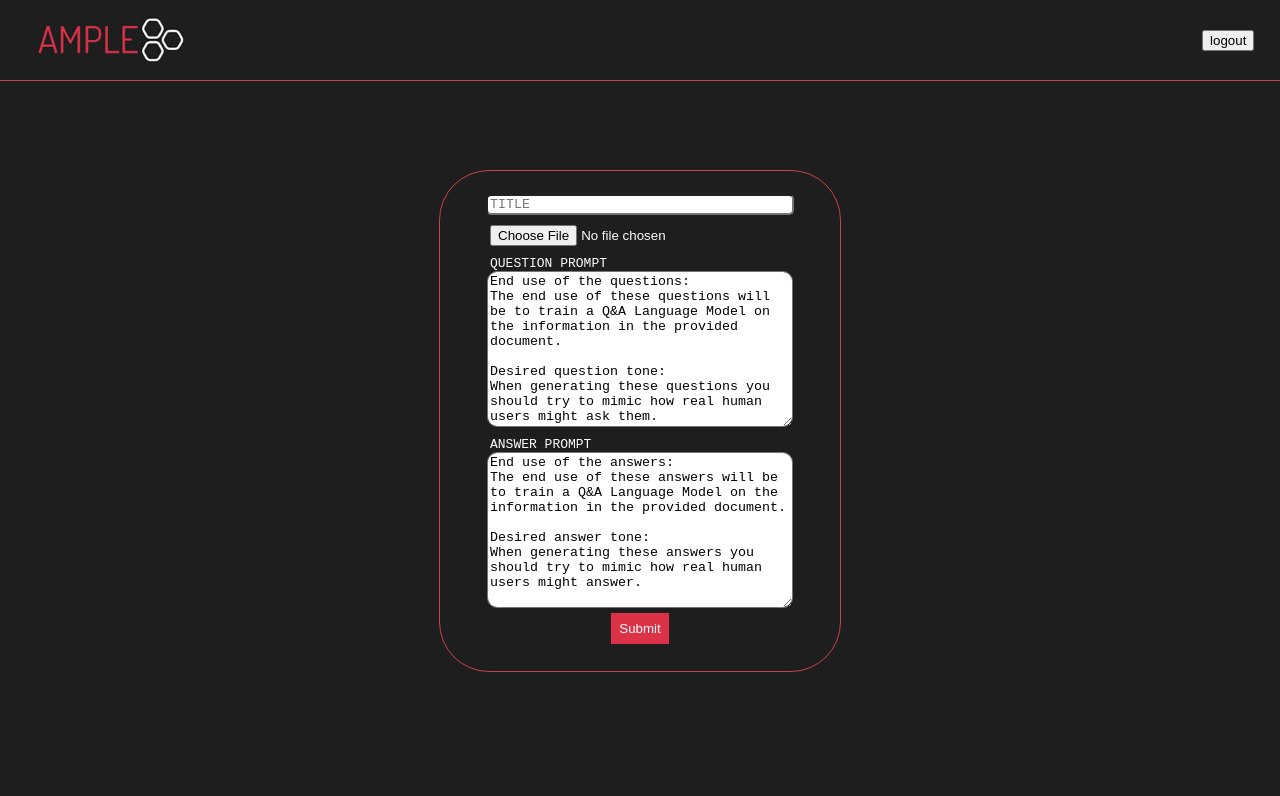
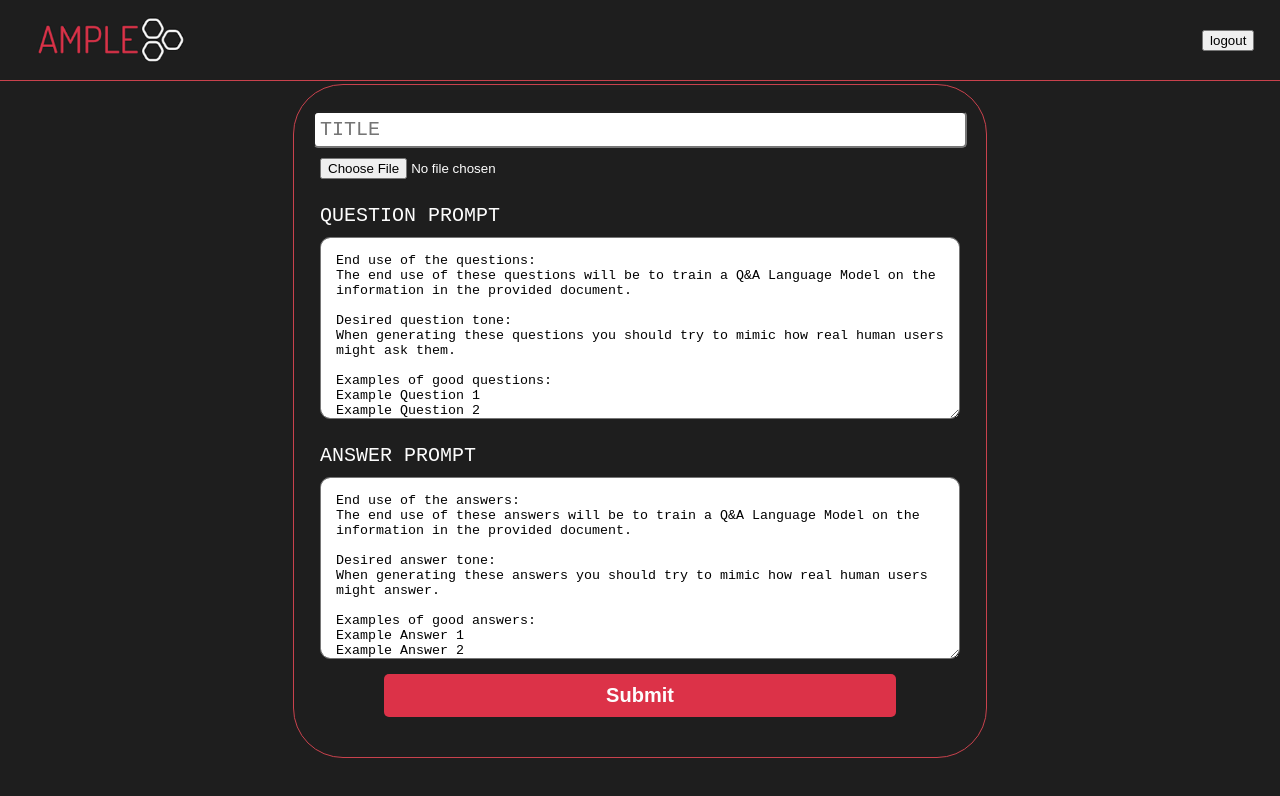
Before and after one commit to Ample-Research/ample-ui-beta, a React (Create React App) app: page /signedIn in a window 1280 px wide. Shown: the top 796 px of the page. Built offline with nearby package versions, Linux system fonts and the light colour scheme; no server answers.

Commit message:
Trying to get dev to build

```diff
--- a/src/components/Input.jsx
+++ b/src/components/Input.jsx
@@ -17,8 +17,10 @@ const Input = ({setTrainingInputs}) => {
     <form className="input-form" onSubmit={handleSubmit(onSubmit)}>
       <input required className="input-text" {...register("title")} type="text" placeholder="TITLE"/>
       <input required  className="input-file" {...register("file")} type="file" />
+      <br/>
       <label className="form-input-label">QUESTION PROMPT</label>
       <textarea required  className="input-text-area" {...register("questionPrompt")} value={qDefault}/>
+      <br/>
       <label className="form-input-label">ANSWER PROMPT</label>
       <textarea required  className="input-text-area" {...register("answerPrompt")} value={aDefault}/>
       <input type="submit"/>
--- a/src/components/Output.jsx
+++ b/src/components/Output.jsx
@@ -3,6 +3,7 @@ import check from '../assets/check.svg';
 import LoadingBar from './LoadingBar';
 import MetaData from './MetaData';
 import React, { useEffect, useState } from 'react';
+import { sendData, checkStatus } from '../utils/api';
 
 const  Output = ({trainingInputs, setTrainingInputs}) => {
    const [taskInfo, setTaskInfo] = useState({})
--- a/src/styles/App.css
+++ b/src/styles/App.css
@@ -37,8 +37,8 @@
 .container {
   border-radius: 50px;
   border: 1px solid #C9424D;
-  width: 400px;
-  height: 500px;
+  width: 50vw;
+  padding: 2%;
   display: flex;
   flex-direction: column;
   justify-content: center;
@@ -47,7 +47,7 @@
 }
 
 .container-header {
-  width: 300px;
+  width: 100%;
   display: flex;
   justify-content: flex-start;
   text-align: left;
@@ -55,6 +55,7 @@
 }
 
 .input-form {
+  width: 100%;
   display: flex;
   flex-direction: column;
   justify-content: center;
@@ -63,13 +64,15 @@
 }
 
 .form-input-label {
-  width: 300px;
+  width: 100%;
   text-align: left;
   margin-top: 10px;
+  font-size: 20px;
+  margin: 10px;
 }
 
 .input-file {
-  width: 300px;
+  width: 100%;
   margin-top: 10px;
 }
 
@@ -77,15 +80,18 @@ input[type=submit] {
   background-color: #DC3248;
   color:#FDFDFD;
   border: none;
-  padding: 8px 8px;
+  font-size: 20px;
+  font-weight: 600;
+  padding: 10px;
   text-decoration: none;
-  margin: 4px 2px;
+  margin: 15px;
   cursor: pointer;
-  margin-top: 5px;
+  width: 80%;
+  border-radius: 5px;
 }
 
 input[type=text] {
-  width: 300px;
+  width: 100%;
   border-radius: 5px;
   font-family: monospace;
 }
@@ -93,7 +99,14 @@ input[type=text] {
 .input-text-area {
   height: 150px;
   border-radius: 10px;
-  width: 300px;
+  width: 95%;
+  padding: 15px;
+}
+
+.input-text {
+  width: 100%;
+  padding: 5px;
+  font-size: 20px;
 }
 
 .loading-bar {
--- a/src/utils/api.js
+++ b/src/utils/api.js
@@ -17,22 +17,22 @@ export const sendData = async (file, data, userId) => {
     return taskInfo;
   }
 
-  // const transFormData = (data, userId) => {
-  //   const newData = {...data}
-  //   delete newData.fileName;
-  //   newData.user_id = userId;
-  //   newData.tags = data.tags.split(",")
-  //   Object.keys(newData).forEach(k => {
-  //     if(k.startsWith('q') || (k.startsWith('a') && k !== "answer_tone")){
-  //       delete newData[k]
-  //     }
-  //   })
-  //   newData.QA_examples = [[data.q1, data.a1], [data.q2, data.a2],[data.q3, data.a3]]
-  //   newData.model_name = "gpt-3.5-turbo";
-  //   newData.start_sequence = "\n\n###\n\n";
-  //   newData.stop_sequence = "###";
-  //   return JSON.stringify(newData)
-  // }
+  const transFormData = (data, userId) => {
+    const newData = {...data}
+    // delete newData.fileName;
+    // newData.user_id = userId;
+    // newData.tags = data.tags.split(",")
+    // Object.keys(newData).forEach(k => {
+    //   if(k.startsWith('q') || (k.startsWith('a') && k !== "answer_tone")){
+    //     delete newData[k]
+    //   }
+    // })
+    // newData.QA_examples = [[data.q1, data.a1], [data.q2, data.a2],[data.q3, data.a3]]
+    // newData.model_name = "gpt-3.5-turbo";
+    // newData.start_sequence = "\n\n###\n\n";
+    // newData.stop_sequence = "###";
+    return JSON.stringify(newData)
+  }
 
   export const checkStatus = async (id) => {
     console.log('checking status')
```
